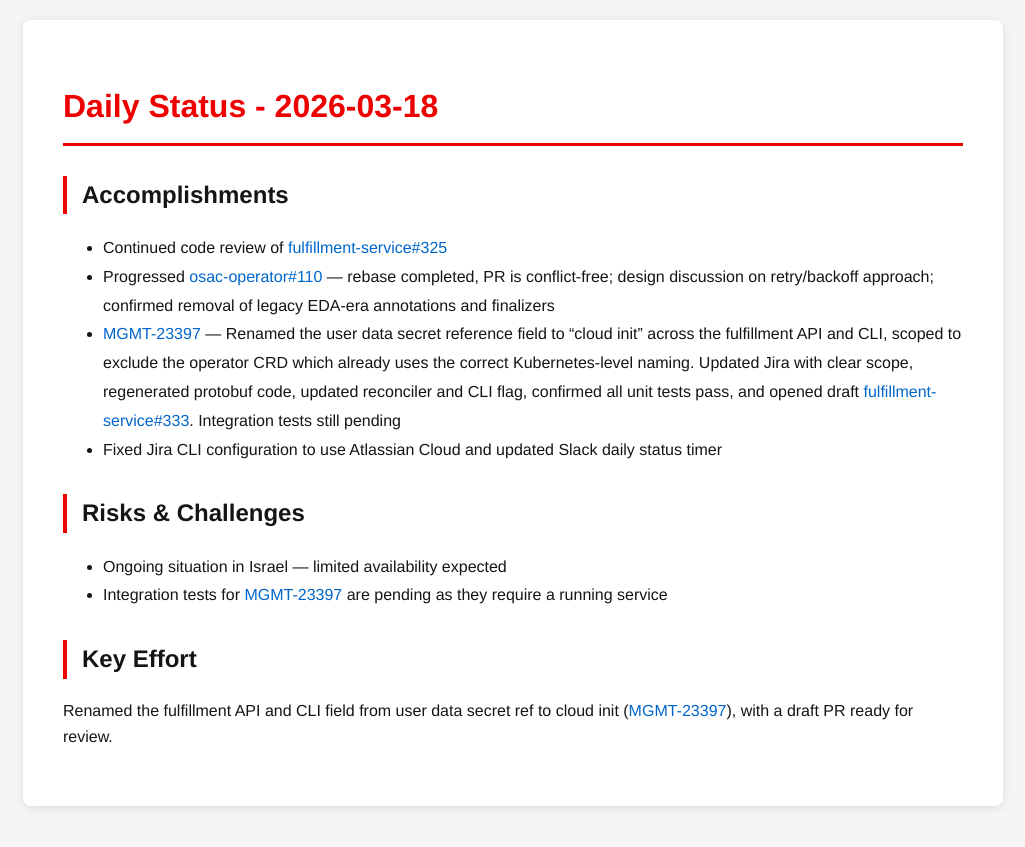
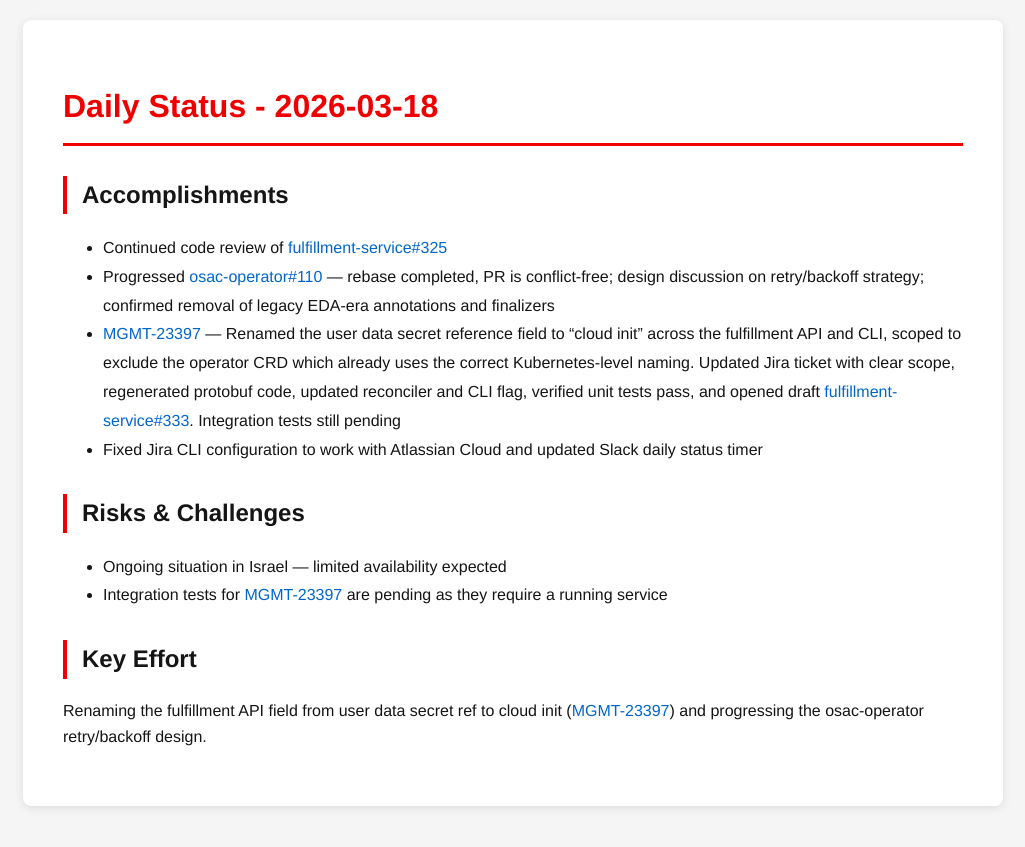
Before and after one commit to tzvatot/daily-status, a Jekyll site: the page built from 2026-03-18.md, in a window 1280 px wide. Shown: the top 847 px of the page, without its empty margins (127-1152 px from the left). Built offline with Jekyll 4.4.1, drawn with Linux system fonts in a browser that asks for light colours.

Commit message:
Daily status update - 2026-03-18

```diff
--- a/2026-03-18.md
+++ b/2026-03-18.md
@@ -8,13 +8,13 @@
 
 ## Accomplishments
 - Continued code review of [fulfillment-service#325](https://github.com/osac-project/fulfillment-service/pull/325)
-- Progressed [osac-operator#110](https://github.com/osac-project/osac-operator/pull/110) — rebase completed, PR is conflict-free; design discussion on retry/backoff approach; confirmed removal of legacy EDA-era annotations and finalizers
-- [MGMT-23397](https://issues.redhat.com/browse/MGMT-23397) — Renamed the user data secret reference field to "cloud init" across the fulfillment API and CLI, scoped to exclude the operator CRD which already uses the correct Kubernetes-level naming. Updated Jira with clear scope, regenerated protobuf code, updated reconciler and CLI flag, confirmed all unit tests pass, and opened draft [fulfillment-service#333](https://github.com/osac-project/fulfillment-service/pull/333). Integration tests still pending
-- Fixed Jira CLI configuration to use Atlassian Cloud and updated Slack daily status timer
+- Progressed [osac-operator#110](https://github.com/osac-project/osac-operator/pull/110) — rebase completed, PR is conflict-free; design discussion on retry/backoff strategy; confirmed removal of legacy EDA-era annotations and finalizers
+- [MGMT-23397](https://issues.redhat.com/browse/MGMT-23397) — Renamed the user data secret reference field to "cloud init" across the fulfillment API and CLI, scoped to exclude the operator CRD which already uses the correct Kubernetes-level naming. Updated Jira ticket with clear scope, regenerated protobuf code, updated reconciler and CLI flag, verified unit tests pass, and opened draft [fulfillment-service#333](https://github.com/osac-project/fulfillment-service/pull/333). Integration tests still pending
+- Fixed Jira CLI configuration to work with Atlassian Cloud and updated Slack daily status timer
 
 ## Risks & Challenges
 - Ongoing situation in Israel — limited availability expected
 - Integration tests for [MGMT-23397](https://issues.redhat.com/browse/MGMT-23397) are pending as they require a running service
 
 ## Key Effort
-Renamed the fulfillment API and CLI field from user data secret ref to cloud init ([MGMT-23397](https://issues.redhat.com/browse/MGMT-23397)), with a draft PR ready for review.
+Renaming the fulfillment API field from user data secret ref to cloud init ([MGMT-23397](https://issues.redhat.com/browse/MGMT-23397)) and progressing the osac-operator retry/backoff design.
```
